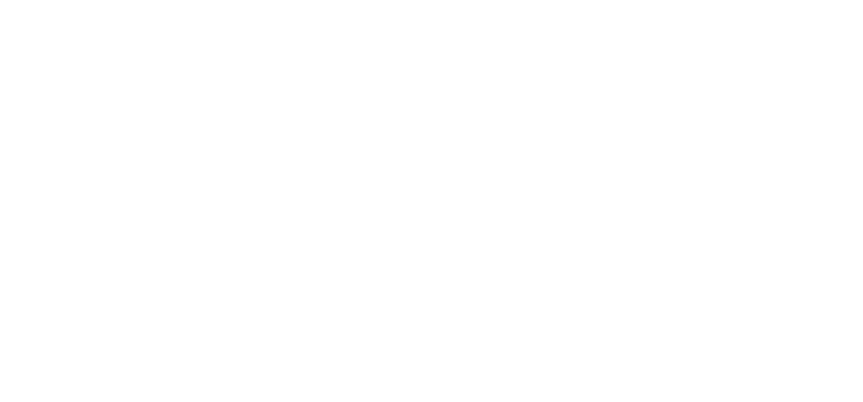
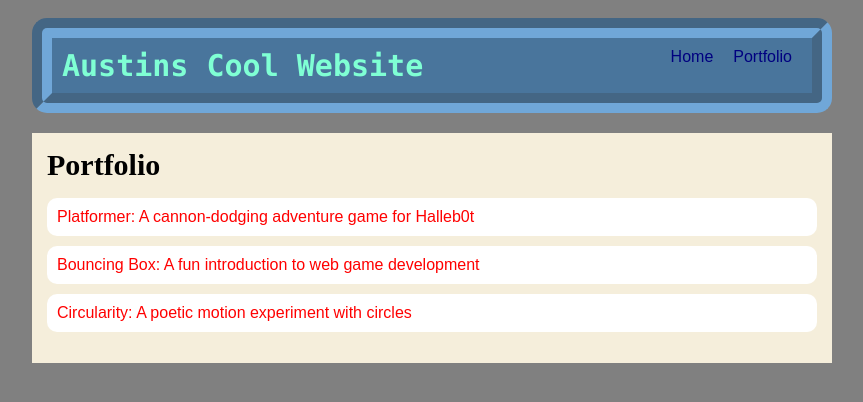
Before and after one commit to aTramelKHS/aTramelKHS.github.io, a plain HTML site: page portfolio.html in a window 1280 px wide. Shown: the whole page, without its empty margins (208-1071 px from the left). Drawn offline with Linux system fonts and the light colour scheme.

Commit message:
add portfolio page to website

```diff
--- a/portfolio.html
+++ b/portfolio.html
@@ -0,0 +1,41 @@
+<!DOCTYPE html>
+<html>
+  <head>
+    <title>Portfoilio</title>
+    <link rel="stylesheet" href="style.css" />
+  </head>
+
+  <body>
+    <!-- All content goes here -->
+    <div id="all-contents">
+        <nav>
+            <h1>Austins Cool Website</h1>
+            <ul id="nav-ul">
+                <li class="nav-li">
+                    <a href="index.html">Home</a>
+                </li>
+                <li class="nav-li">
+                    <a href="portfolio.html">Portfolio</a>
+                </li>
+            </ul>
+        </nav>
+
+        <main>
+            <div class="content">
+                <h1 id="portfolio-text">Portfolio</h1>
+                <ul id="portfolio">
+                    <li>
+                        <a href="fsd-ects/platformer/">Platformer: A cannon-dodging adventure game for Halleb0t</a>
+                    </li>
+                    <li>
+                        <a href="fsd-projects/bouncing-box/">Bouncing Box: A fun introduction to web game development</a>
+                    </li>
+                    <li>
+                        <a href="fsd-projects/circularity/">Circularity: A poetic motion experiment with circles</a>
+                    </li>
+                </ul>
+            </div>
+        </main>
+    </div>
+  </body>
+</html>
--- a/style.css
+++ b/style.css
@@ -1,5 +1,5 @@
 body {
-    background: rgb(255, 181, 244);
+    background: gray;
     color: rgb(45, 45, 45);
     padding: 10px;
     font-family: Arial, sans-serif;
@@ -11,19 +11,27 @@ body {
 }
 
 nav {
-    background: rgb(247, 151, 32);
+    background: #49759c;
     margin: 0 auto;
     display: flex;
     padding: 10px;
     margin-bottom: 20px;
+    border-radius: 15px;
+    border-style: groove;
+    border-color:#70a7d8;
+    border-width: 20px;
+    outline-color: black;
+    outline-width: 20px;
 }
 
 h1 {
     display: flex;
     align-items: center;
-    color: white;
+    color: aquamarine;
     flex: 1;
     margin: 0;
+    font-family: "Lucida Console";
+    font-size: 30px;
 }
 
 #nav-ul {
@@ -36,6 +44,7 @@ h1 {
 .nav-li {
     display: inline-block;
     padding: 0 10px;
+    color: navy;
 }
 
 a {
@@ -56,6 +65,9 @@ main {
 
 .sidebar-img {
     width: 200px;
+    border-style: ridge;
+    border-radius: 10px;
+    border-width: 20px;
 }
 
 .content {
@@ -72,3 +84,53 @@ main {
 h2, h3 {
     margin: 0px;
 }
+
+.content h1 {
+    color: black;
+}
+
+#portfolio {
+    list-style-type: none;
+    padding-left: 0;
+}
+
+#portfolio li {
+    background: #fff;
+    padding: 10px;
+    border-radius: 10px;
+    margin-bottom: 10px;
+}
+
+#portfolio li:hover {
+    background: #eee;
+}
+
+#portfolio a {
+    text-decoration: none;
+    color: red;
+}
+
+.nav-li a:hover {
+    color: #f28500;
+}
+
+#portfolio-text {
+    font-family: papyrus;
+}
+
+.content h2 {
+    font-family: fantasy;
+    font-size: 47px;
+    outline: dotted;
+    outline-width: 8px;
+    text-align: center;
+    color: steelblue;
+}
+#potato {
+    height: 32px;
+    width: 47px;
+}
+
+#cake a {
+    font-size: 10px;
+}
```
Also changed, not shown: index.html (+7 -6 lines).
